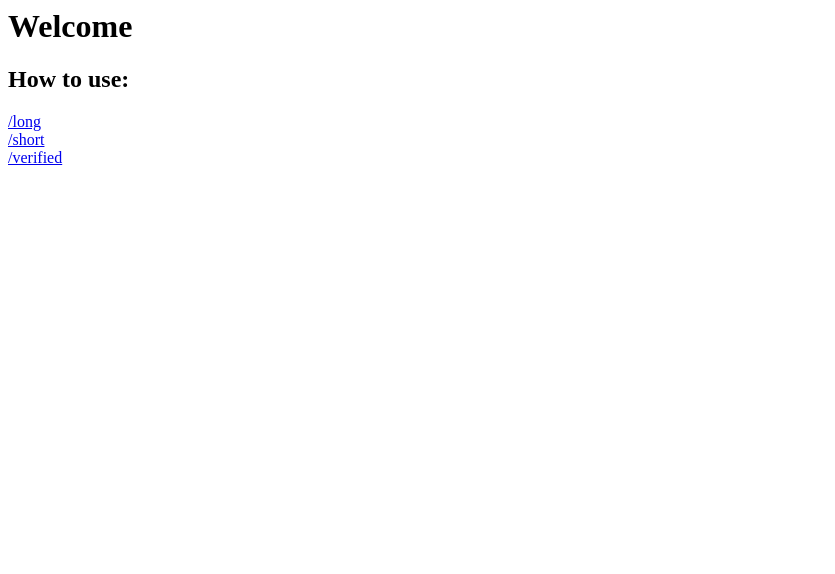
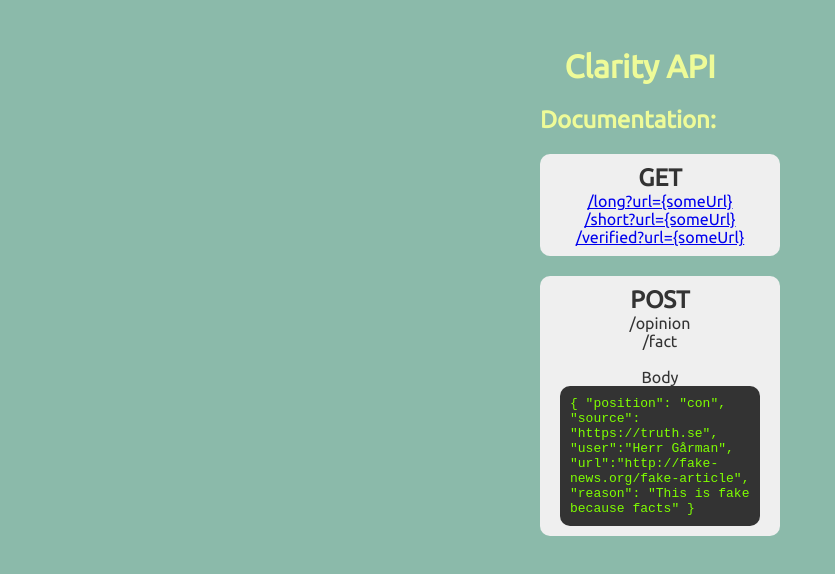
Before and after one commit to Jaeder42/ValtechScienceBackend, a website: page index.html in a window 1280 px wide. Shown: the whole page, without its empty margins (0-835 px from the left). Drawn offline with Linux system fonts and the light colour scheme.

Commit message:
intro screen, very pretty

```diff
--- a/index.html
+++ b/index.html
@@ -1,10 +1,74 @@
 <html>
-  <head> </head>
+  <head>
+      <link href="https://fonts.googleapis.com/css?family=Ubuntu" rel="stylesheet">
+    <style>
+      body {background-color: #8bbaaa;
+      color: #eefb98;
+      font-family: 'Ubuntu', sans-serif;
+      padding: 40px;
+      }
+      p{
+        margin: 0;
+      }
+      h1{
+        text-align: center;
+      }
+      h2 {
+        margin: 0;
+      }
+      .content{
+        width: 200px;
+        margin: auto;
+      }
+      .card{
+        text-align: center;
+        color: #333;
+        background-color: #efefef;
+        border-radius: 10px;
+        padding: 10px 20px;
+        width: 200px;
+        margin: 20px 0px;
+
+      }
+      .code{
+        background-color: #333;
+        text-align: left;
+        padding: 10px;
+        border-radius: 10px;
+      }
+        code{
+          color:chartreuse;
+        }
+      </style>
+  </head>
   <body>
-    <h1>Welcome</h1>
-    <h2>How to use:</h2>
-    <a href="/long?url=http://www.svd.se"">/long</a> </br>
-    <a href="/short?url=http://www.svd.se"">/short</a> </br>
-    <a href="/verified?url=https://dn.se"">/verified</a> </br>
+    <div class="content">
+    <h1>Clarity API</h1>
+    <h2>Documentation:</h2>
+    <div class="card">
+    <h2>GET</h2>
+    <a href="/long?url=http://www.svd.se"">/long?url={someUrl}</a> </br>
+    <a href="/short?url=http://www.svd.se"">/short?url={someUrl}</a> </br>
+    <a href="/verified?url=https://dn.se"">/verified?url={someUrl}</a> </br>
+    </div>
+    <div class="card">
+    <h2>POST</h2>
+    <p>/opinion</p>
+    <p>/fact</p>
+    </br>
+    <p>Body</p>
+    <div class="code">
+    <code>
+        {
+          "position": "con",
+          "source": "https://truth.se",
+          "user":"Herr Gårman",
+          "url":"http://fake-news.org/fake-article",
+          "reason": "This is fake because facts"
+        }
+    </code>
+    </div>
+    </div>
+  </div>
   </body>
 </html>
--- a/package.json
+++ b/package.json
@@ -14,7 +14,7 @@
     "typescript": "^3.4.1"
   },
   "scripts": {
-    "build": "tsc",
+    "build": "tsc && cp index.html build/index.html",
     "dev": "ts-node server.ts",
     "start": "node build/server.js"
   }
```
